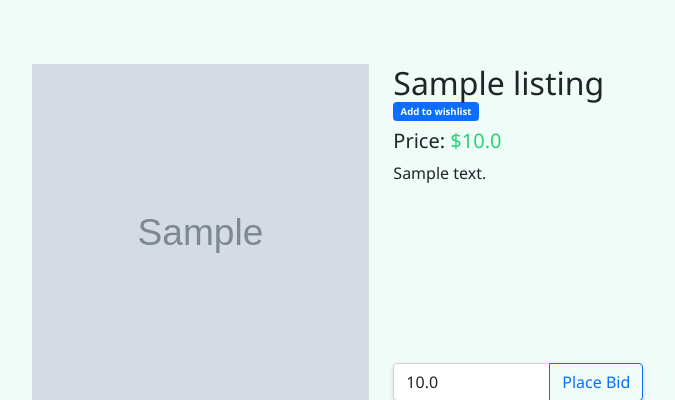
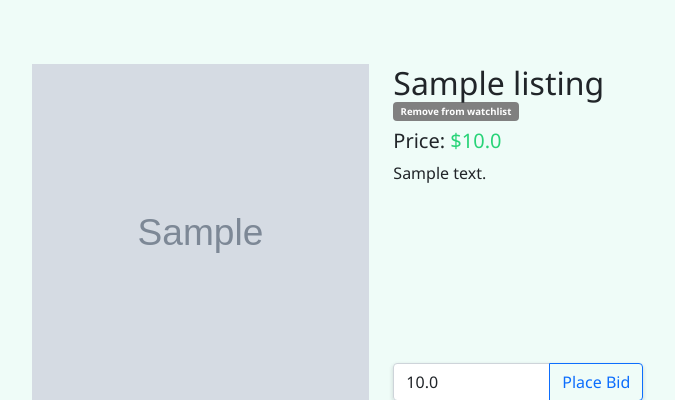
Before and after one commit to aremis9/eBarg, a Django app: page /listing/1/ in a window 1280 px wide. Shown: the part 132-532 px from the top of the page, without its empty margins (78-753 px from the left). Run offline with Django 3.2, Linux system fonts and the light colour scheme; a user stored in the database is signed in; tables that the repository leaves empty hold one stand-in row (values such as "Sample post"); grey boxes marked "Sample" are stand-in pictures.

Commit message:
watchlist btn initial display

```diff
--- a/auctions/templates/auctions/listing.html
+++ b/auctions/templates/auctions/listing.html
@@ -11,7 +11,11 @@
             <div class="col-lg-8 col-sm-12 listing-mid">
                 <div class="listing-detail">
                     <h2>{{ listing.title }}
-                        <a class="btn badge bg-primary ctgry-badge watchlist" href="#">Add to wishlist</a>
+                        {% if is_watching %}
+                            <a class="btn badge bg-primary ctgry-badge watchlist" href="#" style="background-color: gray !important;">Remove from watchlist</a>
+                        {% else %}
+                            <a class="btn badge bg-primary ctgry-badge watchlist" href="#">Add to watchlist</a>
+                        {% endif %}
                     </h2>
                     <h5>Price: <span class="price">${{ listing.price }}</span></h5>
                     <p>{{ listing.description }}</p>
--- a/auctions/views.py
+++ b/auctions/views.py
@@ -136,11 +136,11 @@ def listing(request, id):
             pass
 
         else:
-            watchlist = Watchlist(
+            addwatchlist = Watchlist(
                 watcher=watcher,
             )
 
-            watchlist.save()
+            addwatchlist.save()
 
 
         watchlist = Watchlist.objects.get(watcher=watcher.pk)
@@ -153,8 +153,18 @@ def listing(request, id):
 
         return HttpResponse(json.dumps(is_watching))
 
+
+    userpk = User.objects.get(username=request.user).pk
+    userwatchlist = list(Watchlist.objects.filter(watcher=userpk).values_list('listing', flat=True))
+    if id in userwatchlist:
+        is_watching = True
+    else:
+        is_watching = False
+
+
     return render(request, "auctions/listing.html", {
-        'listing': listing
+        'listing': listing,
+        'is_watching': is_watching
     })
 
 
```
